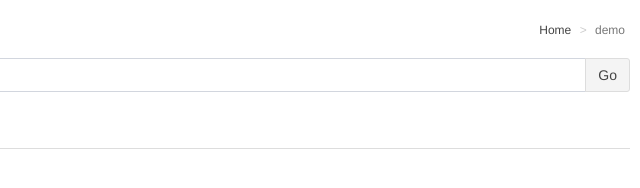
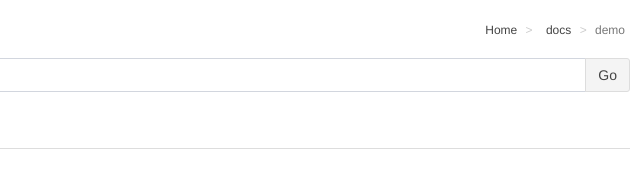
Before and after one commit to liuzl/dl4nlp_misc, a plain HTML site: page chitchat/static/index.html in a window 1280 px wide. Shown: the full height of the page, 640-1280 px from the left. Drawn offline with Linux system fonts and the light colour scheme.

Commit message:
add link to docs.html

```diff
--- a/chitchat/static/index.html
+++ b/chitchat/static/index.html
@@ -18,6 +18,7 @@
       <h1>ChitChat<small>bot</small></h1>
       <ol class="breadcrumb">
         <li><a href="/"><i class="fa fa-dashboard"></i>Home</a></li>
+        <li><a href="./docs.html"><i class="fa fa-dashboard"></i>docs</a></li>
         <li class="active">demo</li>
       </ol>
     </section>
```
